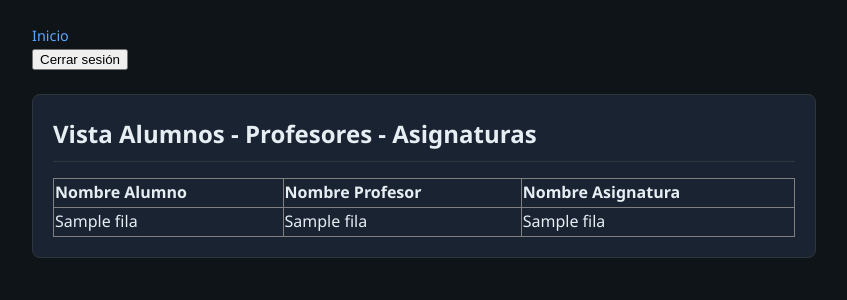
After one commit to FerMelero/BD_Avanzadas, a Flask app: template templates/vistaMatriculas.html in a window 1280 px wide. The commit adds this page. Shown: the top 300 px of the page, without its empty margins (216-1063 px from the left). Run offline with Flask 2, Linux system fonts and the light colour scheme; the visitor is signed in with stand-in values (Sample User, id 1); the template is opened without the code that fills it: most values are stand-ins (such as "Sample title", 1, 10 or a date in 2020).

Commit message:
Ejercicio 3 completado

```diff
--- a/templates/index.html
+++ b/templates/index.html
@@ -8,5 +8,6 @@
     <li><a href="{{ url_for('profesores.list_') }}">Profesores</a></li>
     <li><a href="{{ url_for('cursos.list_') }}">Cursos</a></li>
     <li><a href="{{ url_for('matriculas.list_') }}">Matriculas</a></li>
+    <li><a href="{{ url_for('matriculas.vista_matriculas') }}">Vista Alumnos-Profe-Asig</a></li>
   </ul>
 {% endblock %}
--- /dev/null
+++ b/templates/vistaMatriculas.html
@@ -0,0 +1,28 @@
+{% extends "base.html" %}
+{% block title %}Vista de Matriculas{% endblock %}
+
+{% block content %}
+  <h1>Vista Alumnos - Profesores - Asignaturas</h1>
+  <table border="1" style="width:100%; border-collapse: collapse; text-align: left;">
+    <thead>
+      <tr>
+        <th>Nombre Alumno</th>
+        <th>Nombre Profesor</th>
+        <th>Nombre Asignatura</th>
+      </tr>
+    </thead>
+    <tbody>
+      {% for fila in vista %}
+      <tr>
+        <td>{{ fila.nombre_alumno }}</td>
+        <td>{{ fila.nombre_profesor }}</td>
+        <td>{{ fila.nombre_asignatura }}</td>
+      </tr>
+      {% else %}
+      <tr>
+        <td colspan="3" style="text-align: center;">No hay matrículas para mostrar.</td>
+      </tr>
+      {% endfor %}
+    </tbody>
+  </table>
+{% endblock %}
```
Also changed, not shown: create_tables.py (+14 -0 lines), models/db.py (+17 -0 lines), routes/matriculas.py (+9 -1 lines), 1 other file.
